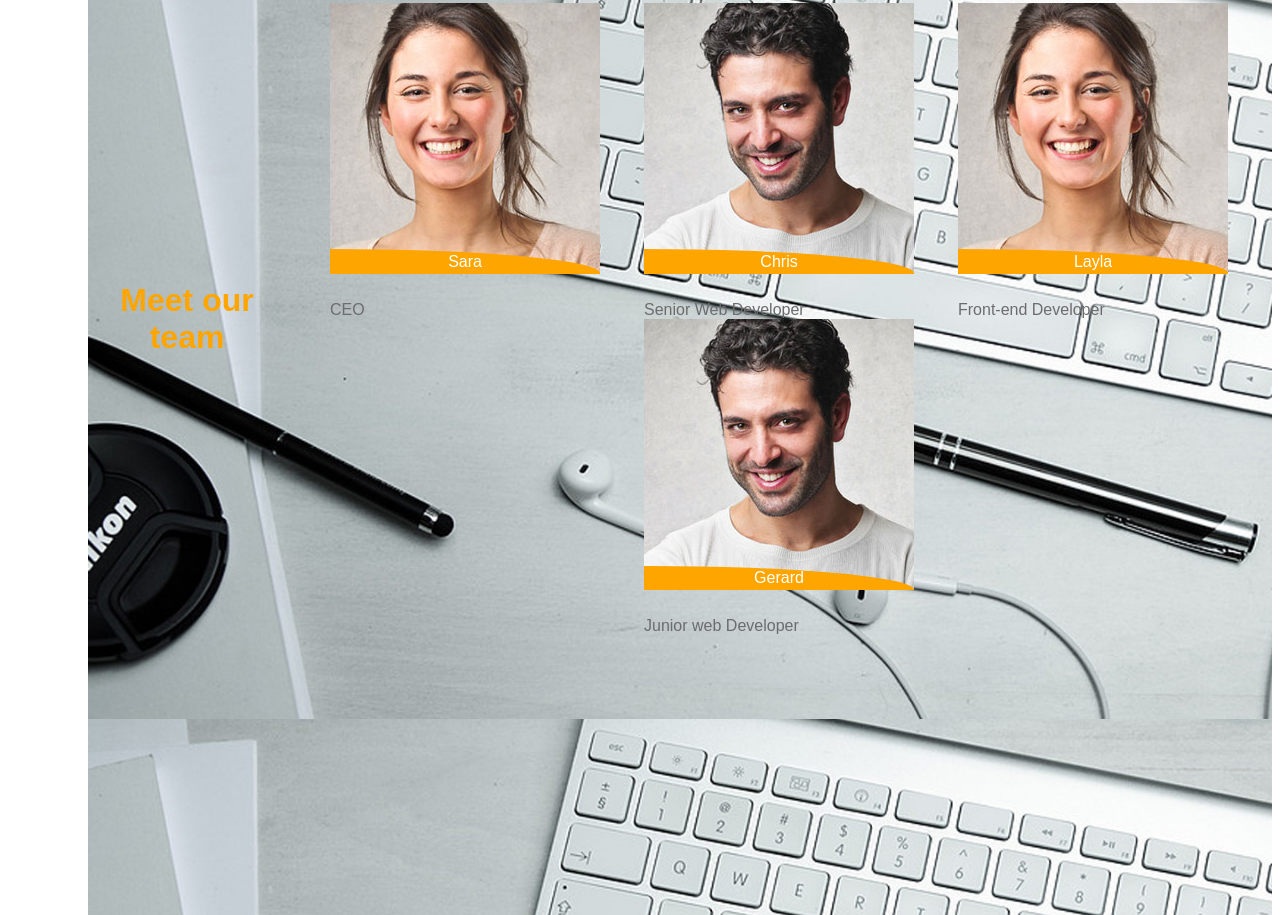
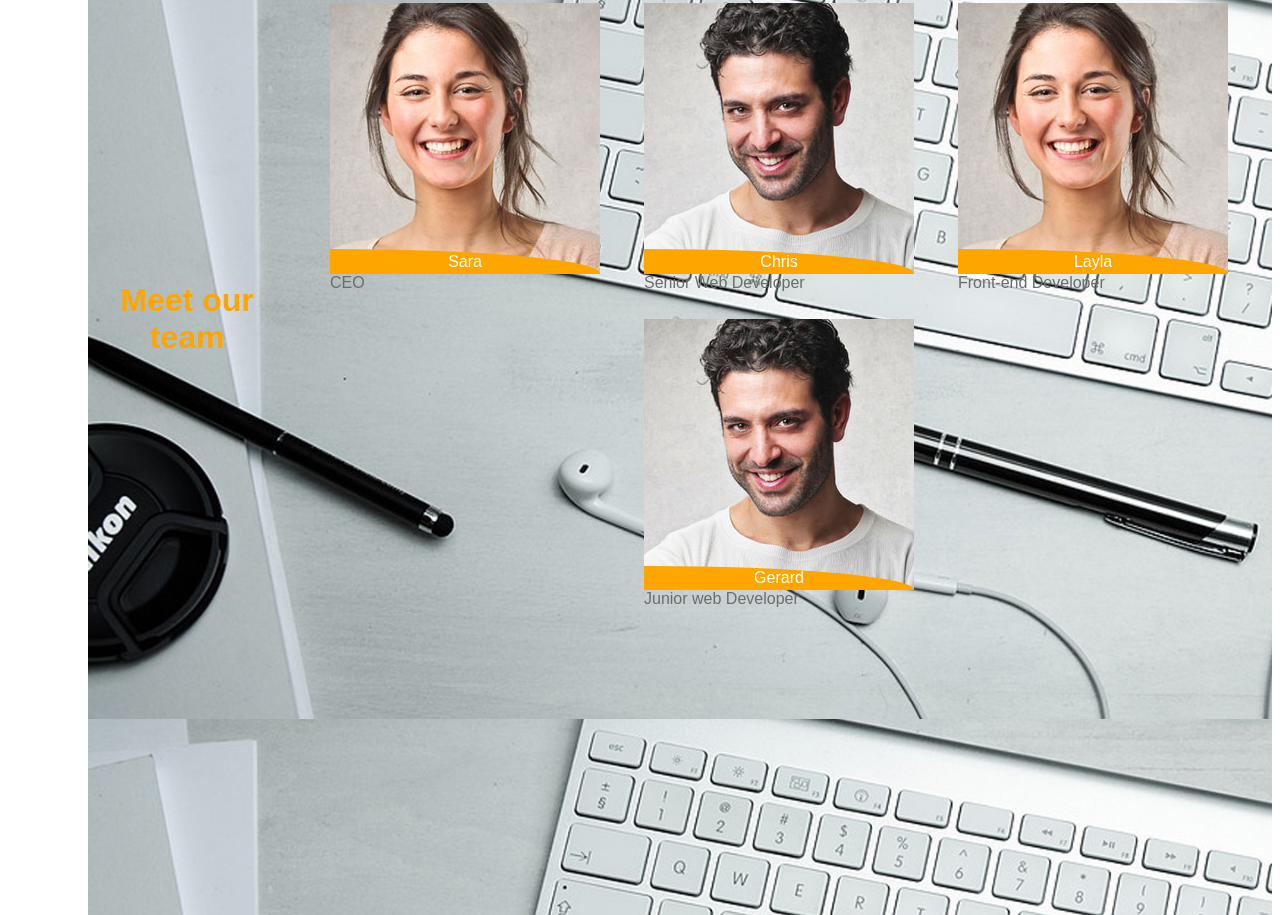
Before and after one commit to elenagat/LA_teme, a plain HTML site: page Portofoliu/Index/index.html in a window 1280 px wide. Shown: the part 889-1804 px from the top of the page. Drawn offline with Linux system fonts and the light colour scheme.

Commit message:
Add files via upload

```diff
--- a/Portofoliu/Index/index.css
+++ b/Portofoliu/Index/index.css
@@ -104,7 +104,7 @@ article p {
 .job {
     color: rgb(108, 108, 108);
 }
-.car .job {
+.card .job {
     position: relative;
     bottom: 1.7em;
 }
```
